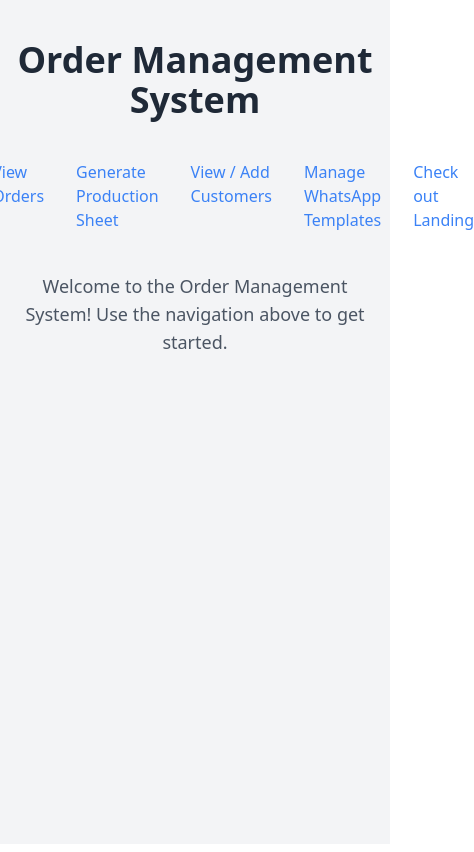
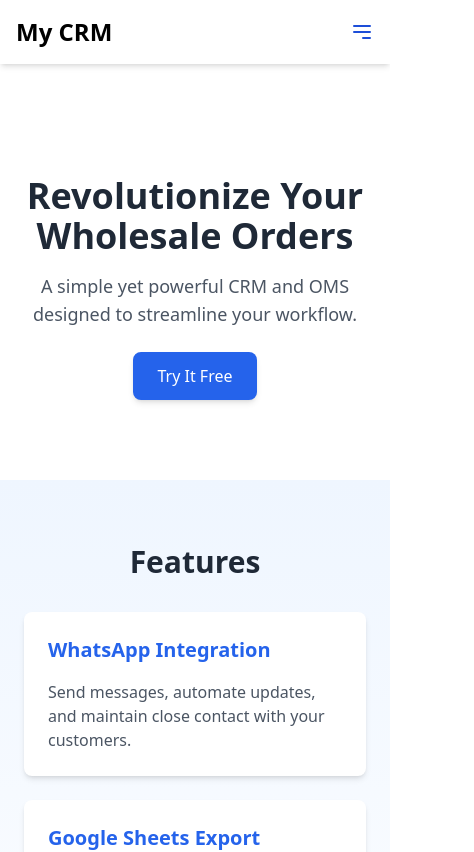
Before and after one commit to UmarBer/crm-oms, a React (Vite) app in the folder frontend/: page / in a window 390 px wide. Shown: the top 852 px of the page, 474 px wide, since content can reach past the window. Built offline with nearby package versions, Linux system fonts and the light colour scheme; no server answers.

Commit message:
Finish landing page, add navbar

```diff
--- a/frontend/src/App.jsx
+++ b/frontend/src/App.jsx
@@ -1,11 +1,5 @@
 // src/App.jsx
-import {
-  BrowserRouter as Router,
-  Routes,
-  Route,
-  NavLink,
-  Link
-} from 'react-router-dom';
+import { BrowserRouter as Router, Routes, Route } from 'react-router-dom';
 import OrderForm from './Components/OrderForm';
 import OrderList from './Components/OrderList';
 import GenerateSheetForm from './Components/GenerateSheetForm';
@@ -13,152 +7,23 @@ import CustomerDashboard from './Components/CustomerDashboard';
 import CustomerDetails from './Components/CustomerDetails';
 import TemplateManager from './Components/TemplateManager';
 import LandingPage from './Components/LandingPage';
+import Navbar from './Components/Navbar';
 
 function App() {
   return (
     <Router>
-      <div className="bg-gray-100 min-h-screen py-10 px-4">
-        <Link to={'/'}>
-          <header className="mb-10 text-center">
-            <h1 className="text-4xl font-extrabold text-gray-800">
-              Order Management System
-            </h1>
-          </header>
-        </Link>
-
-        {/* Navigation */}
-        <nav className="flex justify-center space-x-8 mb-10">
-          <NavLink
-            to="/new-order"
-            className={({ isActive }) =>
-              isActive
-                ? 'text-blue-700 font-bold border-b-2 border-blue-700'
-                : 'text-blue-500 hover:underline'
-            }
-          >
-            Add New Order
-          </NavLink>
-          <NavLink
-            to="/orders"
-            className={({ isActive }) =>
-              isActive
-                ? 'text-blue-700 font-bold border-b-2 border-blue-700'
-                : 'text-blue-500 hover:underline'
-            }
-          >
-            View Orders
-          </NavLink>
-          <NavLink
-            to="/generate-sheet"
-            className={({ isActive }) =>
-              isActive
-                ? 'text-blue-700 font-bold border-b-2 border-blue-700'
-                : 'text-blue-500 hover:underline'
-            }
-          >
-            Generate Production Sheet
-          </NavLink>
-          <NavLink
-            to="/customers"
-            className={({ isActive }) =>
-              isActive
-                ? 'text-blue-700 font-bold border-b-2 border-blue-700'
-                : 'text-blue-500 hover:underline'
-            }
-          >
-            View / Add Customers
-          </NavLink>
-          <NavLink
-            to="/templates"
-            className={({ isActive }) =>
-              isActive
-                ? 'text-blue-700 font-bold border-b-2 border-blue-700'
-                : 'text-blue-500 hover:underline'
-            }
-          >
-            Manage WhatsApp Templates
-          </NavLink>
-          <NavLink
-            to="/landing"
-            className={({ isActive }) =>
-              isActive
-                ? 'text-blue-700 font-bold border-b-2 border-blue-700'
-                : 'text-blue-500 hover:underline'
-            }
-          >
-            Check out Landing
-          </NavLink>
-        </nav>
-
+      <Navbar />
+      <div>
         {/* Routes */}
         <Routes>
-          <Route
-            path="/customers"
-            element={
-              <div className="bg-white p-6 rounded-lg shadow-lg max-w-screen-lg mx-auto">
-                <CustomerDashboard />
-              </div>
-            }
-          />
-          <Route
-            path="/customers/:id"
-            element={
-              <div className="bg-white p-6 rounded-lg shadow-lg max-w-screen-lg mx-auto">
-                <CustomerDetails />
-              </div>
-            }
-          />
-          <Route
-            path="/new-order"
-            element={
-              <div className="bg-white p-6 rounded-lg shadow-lg max-w-lg mx-auto">
-                <OrderForm />
-              </div>
-            }
-          />
-          <Route
-            path="/orders"
-            element={
-              <div className="bg-white p-6 rounded-lg shadow-lg max-w-5xl mx-auto">
-                <OrderList />
-              </div>
-            }
-          />
-          <Route
-            path="/generate-sheet"
-            element={
-              <div className="bg-white p-6 rounded-lg shadow-lg max-w-md mx-auto">
-                <GenerateSheetForm />
-              </div>
-            }
-          />
-          <Route
-            path="/templates"
-            element={
-              <div className="bg-white p-6 rounded-lg shadow-lg max-w-md mx-auto">
-                <TemplateManager />
-              </div>
-            }
-          />
-          <Route
-            path="/landing"
-            element={
-              <div className="bg-white p-6 rounded-lg shadow-lg  mx-auto">
-                <LandingPage />
-              </div>
-            }
-          />
-          <Route
-            path="/"
-            element={
-              <div className="text-center">
-                <p className="text-gray-600 text-lg">
-                  Welcome to the Order Management System! Use the navigation
-                  above to get started.
-                </p>
-              </div>
-            }
-          />
+          <Route path="/" element={<LandingPage />} />
+          <Route path="/customers" element={<CustomerDashboard />} />
+          <Route path="/customers/:id" element={<CustomerDetails />} />
+          <Route path="/new-order" element={<OrderForm />} />
+          <Route path="/orders" element={<OrderList />} />
+          <Route path="/generate-sheet" element={<GenerateSheetForm />} />
+          <Route path="/templates" element={<TemplateManager />} />
+          <Route path="/landing" element={<LandingPage />} />
         </Routes>
       </div>
     </Router>
--- a/frontend/src/Components/LandingPage.jsx
+++ b/frontend/src/Components/LandingPage.jsx
@@ -4,50 +4,7 @@ function LandingPage() {
   const navigate = useNavigate();
 
   return (
-    <div className="min-h-screen  bg-gradient-to-r from-blue-50 via-white to-blue-100">
-      {/* Hero Section */}
-      <header className="bg-white shadow-md sticky top-0 z-50">
-        <div className="container mx-auto px-6 py-4 flex justify-between items-center">
-          <h1 className="text-2xl font-bold text-blue-600">Miro OMS</h1>
-          <nav>
-            <ul className="flex space-x-6">
-              <li>
-                <button
-                  onClick={() => navigate('/features')}
-                  className="text-gray-600 hover:text-blue-600 transition duration-200"
-                >
-                  Features
-                </button>
-              </li>
-              <li>
-                <button
-                  onClick={() => navigate('/about')}
-                  className="text-gray-600 hover:text-blue-600 transition duration-200"
-                >
-                  About
-                </button>
-              </li>
-              <li>
-                <button
-                  onClick={() => navigate('/contact')}
-                  className="text-gray-600 hover:text-blue-600 transition duration-200"
-                >
-                  Contact
-                </button>
-              </li>
-              <li>
-                <button
-                  onClick={() => navigate('/login')}
-                  className="bg-blue-600 text-white px-4 py-2 rounded-lg shadow hover:bg-blue-700 transition duration-200"
-                >
-                  Get Started
-                </button>
-              </li>
-            </ul>
-          </nav>
-        </div>
-      </header>
-
+    <div className="min-h-screen bg-gradient-to-r from-blue-50 via-white">
       <main>
         {/* Hero Section */}
         <section className="text-center py-20 bg-white">
@@ -109,7 +66,7 @@ function LandingPage() {
           <h3 className="text-3xl font-bold mb-4">
             Ready to Simplify Your Workflow?
           </h3>
-          <p className="text-lg mb-6">
+          <p className="text-lg mb-6 mx-1">
             Start using Miro OMS today and experience the difference.
           </p>
           <button
--- /dev/null
+++ b/frontend/src/Components/Navbar.jsx
@@ -0,0 +1,140 @@
+import { useState } from 'react';
+import { NavLink } from 'react-router-dom';
+import { useNavigate } from 'react-router-dom';
+
+const Navbar = () => {
+  const navigate = useNavigate();
+  const [isMenuOpen, setIsMenuOpen] = useState(false);
+
+  const navLinkClasses = ({ isActive }) =>
+    isActive
+      ? 'text-blue-700 font-bold border-b-2 border-blue-700'
+      : 'text-black-500 hover:underline';
+
+  return (
+    <nav className="bg-white shadow-md mb-8">
+      <div className="max-w-7xl mx-auto px-4 sm:px-6 lg:px-8">
+        <div className="flex justify-between items-center py-4">
+          {/* Logo */}
+          <NavLink to="/" className="flex items-center space-x-2">
+            <div className="text-2xl font-bold text-black-700">My CRM</div>
+          </NavLink>
+
+          {/* Desktop Links */}
+          <div className="hidden md:flex space-x-8">
+            <NavLink to="/new-order" className={navLinkClasses}>
+              Add New Order
+            </NavLink>
+            <NavLink to="/orders" className={navLinkClasses}>
+              View Orders
+            </NavLink>
+            <NavLink to="/generate-sheet" className={navLinkClasses}>
+              Generate Production Sheet
+            </NavLink>
+            <NavLink to="/customers" className={navLinkClasses}>
+              View / Add Customers
+            </NavLink>
+            <NavLink to="/templates" className={navLinkClasses}>
+              Manage WhatsApp Templates
+            </NavLink>
+            <NavLink className={navLinkClasses}>
+              <button
+                onClick={() => navigate('/login')}
+                className="bg-blue-600 text-white px-4 py-2 rounded-lg shadow hover:bg-blue-700 transition duration-200"
+              >
+                Get Started
+              </button>
+            </NavLink>
+          </div>
+
+          {/* Mobile Menu Button */}
+          <button
+            className="md:hidden flex items-center text-blue-700 focus:outline-none"
+            onClick={() => setIsMenuOpen(!isMenuOpen)}
+          >
+            <svg
+              className="h-6 w-6"
+              xmlns="http://www.w3.org/2000/svg"
+              fill="none"
+              viewBox="0 0 24 24"
+              stroke="currentColor"
+            >
+              {isMenuOpen ? (
+                <path
+                  strokeLinecap="round"
+                  strokeLinejoin="round"
+                  strokeWidth="2"
+                  d="M6 18L18 6M6 6l12 12"
+                />
+              ) : (
+                <path
+                  strokeLinecap="round"
+                  strokeLinejoin="round"
+                  strokeWidth="2"
+                  d="M4 6h16M4 12h16m-7 6h7"
+                />
+              )}
+            </svg>
+          </button>
+        </div>
+      </div>
+
+      {/* Mobile Links */}
+      {isMenuOpen && (
+        <div className="md:hidden bg-white shadow-lg">
+          <div className="flex flex-col space-y-4 px-4 py-4">
+            <NavLink
+              to="/new-order"
+              className={navLinkClasses}
+              onClick={() => setIsMenuOpen(false)}
+            >
+              Add New Order
+            </NavLink>
+            <NavLink
+              to="/orders"
+              className={navLinkClasses}
+              onClick={() => setIsMenuOpen(false)}
+            >
+              View Orders
+            </NavLink>
+            <NavLink
+              to="/generate-sheet"
+              className={navLinkClasses}
+              onClick={() => setIsMenuOpen(false)}
+            >
+              Generate Production Sheet
+            </NavLink>
+            <NavLink
+              to="/customers"
+              className={navLinkClasses}
+              onClick={() => setIsMenuOpen(false)}
+            >
+              View / Add Customers
+            </NavLink>
+            <NavLink
+              to="/templates"
+              className={navLinkClasses}
+              onClick={() => setIsMenuOpen(false)}
+            >
+              Manage WhatsApp Templates
+            </NavLink>
+            <NavLink
+              to="/landing"
+              className={navLinkClasses}
+              onClick={() => setIsMenuOpen(false)}
+            >
+              <button
+                onClick={() => navigate('/login')}
+                className="bg-blue-600 text-white px-4 py-2 rounded-lg shadow hover:bg-blue-700 transition duration-200"
+              >
+                Get Started
+              </button>
+            </NavLink>
+          </div>
+        </div>
+      )}
+    </nav>
+  );
+};
+
+export default Navbar;
```
Also changed, not shown: 1 other file (tests, documents, lock files or other folders).
